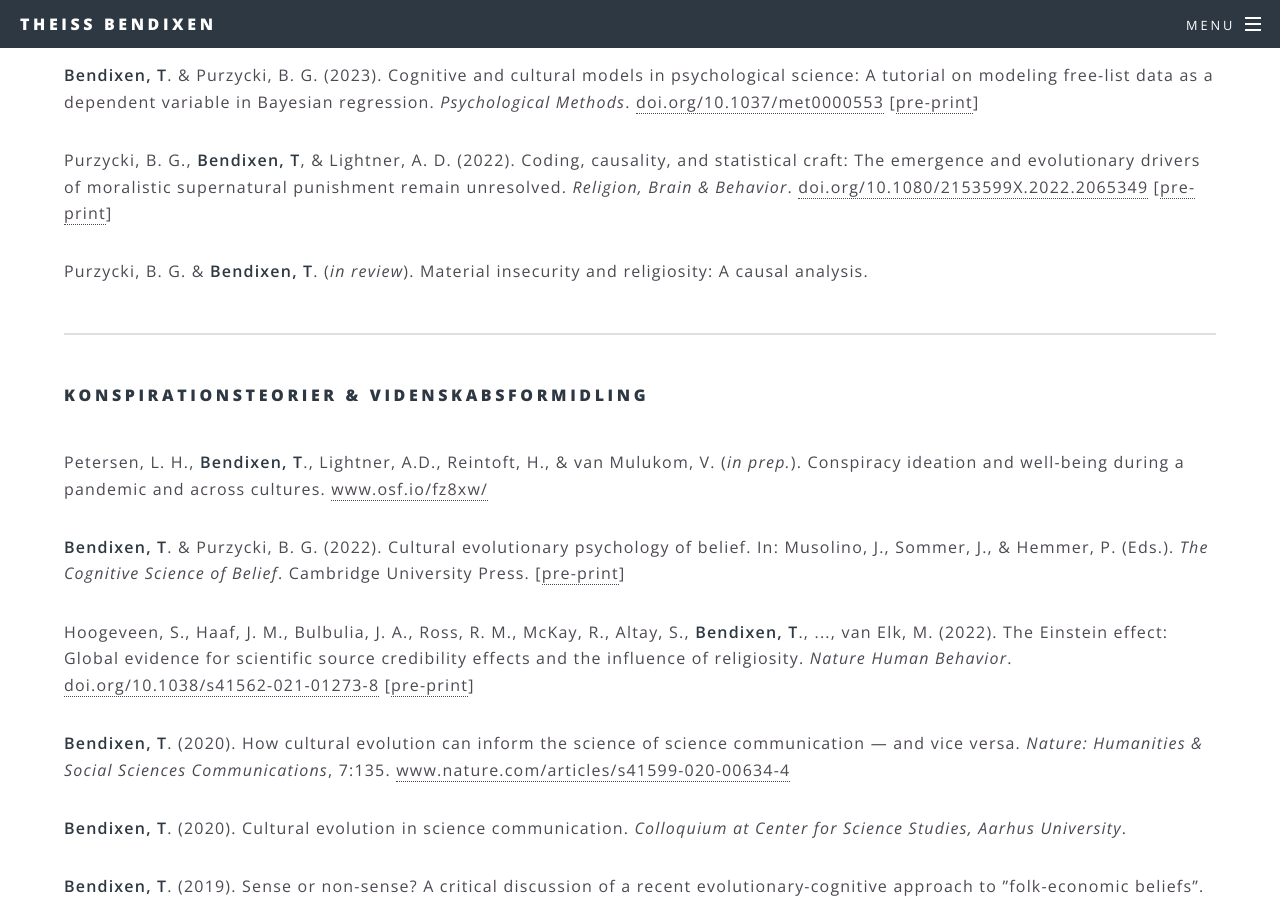
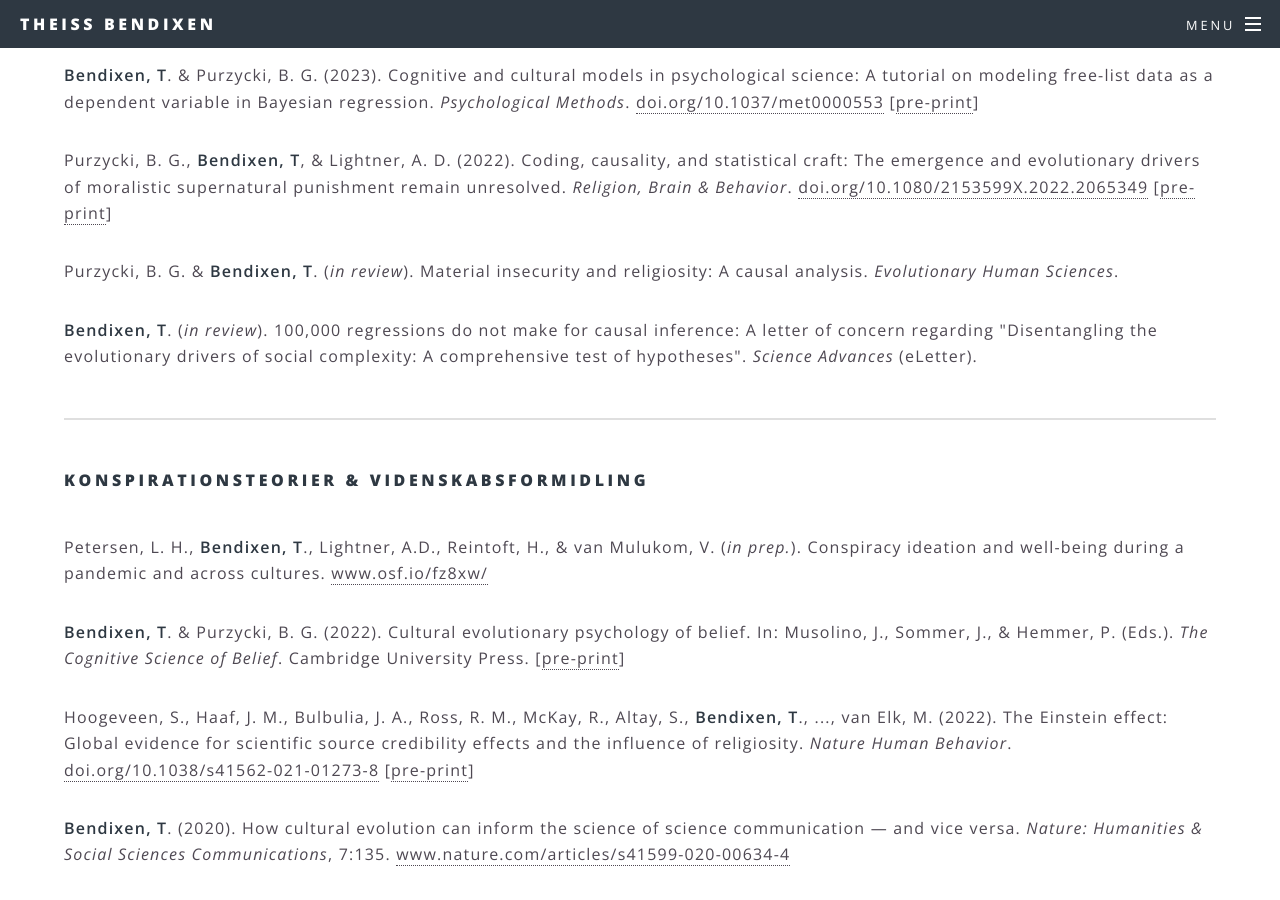
Before and after one commit to tbendixen/tbendixen.github.io.dk, a Jekyll site: the page built from forskning.html, in a window 1280 px wide and 900 px high, scrolled down 730 px. Built offline with Jekyll 4.4.1, drawn with Linux system fonts in a browser that asks for light colours; some of the changed text lies outside the part shown.

Commit message:
Update forskning.html

```diff
--- a/forskning.html
+++ b/forskning.html
@@ -16,7 +16,8 @@ title: Forskning
 					<i>Psychological Methods</i>. <a href="https://doi.org/10.1037/met0000553">doi.org/10.1037/met0000553</a> [<a href="https://psyarxiv.com/4n2jm/">pre-print</a>]</p>
 				<p>Purzycki, B. G., <b>Bendixen, T</b>, & Lightner, A. D. (2022). Coding, causality, and statistical craft: The emergence and evolutionary drivers of moralistic supernatural punishment remain unresolved.
 					<i>Religion, Brain & Behavior</i>. <a href="https://doi.org/10.1080/2153599X.2022.2065349">doi.org/10.1080/2153599X.2022.2065349</a> [<a href="https://osf.io/preprints/socarxiv/qvjfp/">pre-print</a>]</p>
-				<p>Purzycki, B. G. & <b>Bendixen, T</b>. (<i>in review</i>). Material insecurity and religiosity: A causal analysis.</p>
+				<p>Purzycki, B. G. & <b>Bendixen, T</b>. (<i>in review</i>). Material insecurity and religiosity: A causal analysis. <i>Evolutionary Human Sciences</i>.</p>
+				<p><b>Bendixen, T</b>. (<i>in review</i>). 100,000 regressions do not make for causal inference: A letter of concern regarding "Disentangling the evolutionary drivers of social complexity: A comprehensive test of hypotheses". <i>Science Advances</i> (eLetter).</p>
 				<hr />
 				<h4>Konspirationsteorier & Videnskabsformidling</h4>
 				<br />
@@ -88,7 +89,7 @@ title: Forskning
 				<h4>Adfærdspsykologi & Religion</h4>
 				<br />
 				<p><b>Bendixen, T</b>., Lightner, A. D., Willard, A. K., Kundtová Klocová, E., Apicella, C., Atkinson, Q., Bolyanatz, A., Cohen, E., Handley, C., Henrich, J., Lesorogol, C., Mathew, S., McNamara, R. A., Moya, C., Norenzayan, A., Placek, C., Soler, M., Vardy, T., Weigel, J., Xygalatas, D. Lang, M., & Purzycki, B. G. (<i>in review</i>).
-				Gods are watching and so what? Moralistic supernatural punishment and cooperation across 15 field sites.</p>
+				Gods are watching and so what? Moralistic supernatural punishment and cooperation across 15 field sites. <i>Evolutionary Human Sciences</i>.</p>
 				<p>Mauritsen, A. L., <b>Bendixen, T</b>., & Reintoft, H. (<i>in review</i>). Does a pandemic increase religiosity? A Bayesian multilevel longitudinal analysis with poststratification.
 					[<a href="https://psyarxiv.com/qsgej/">pre-print</a>]</p>
 				<p><b>Bendixen, T</b>., Apicella, C., Atkinson, Q., Cohen, E., Henrich, J., McNamara, R. A., Norenzayan, A., Willard, A. K., Xygalatas, D., & Purzycki, B. G. (<i>accepted</i>). Appealing to the minds of gods: Religious beliefs and appeals correspond to features of local social ecologies.
```
